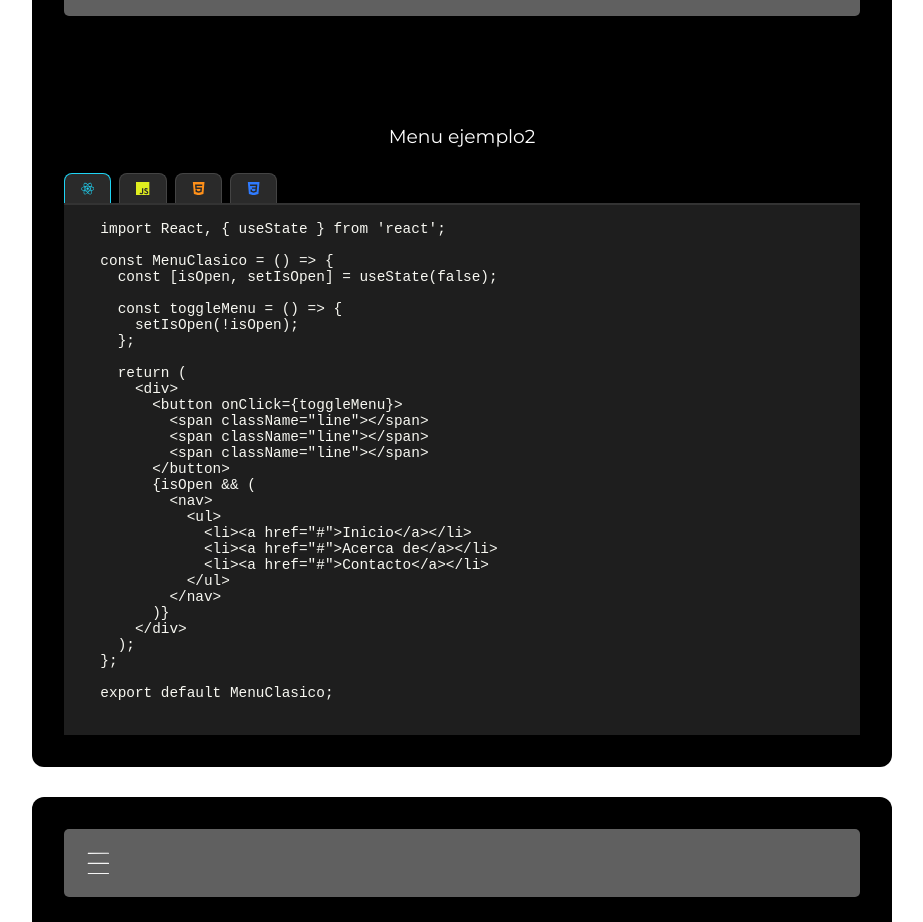
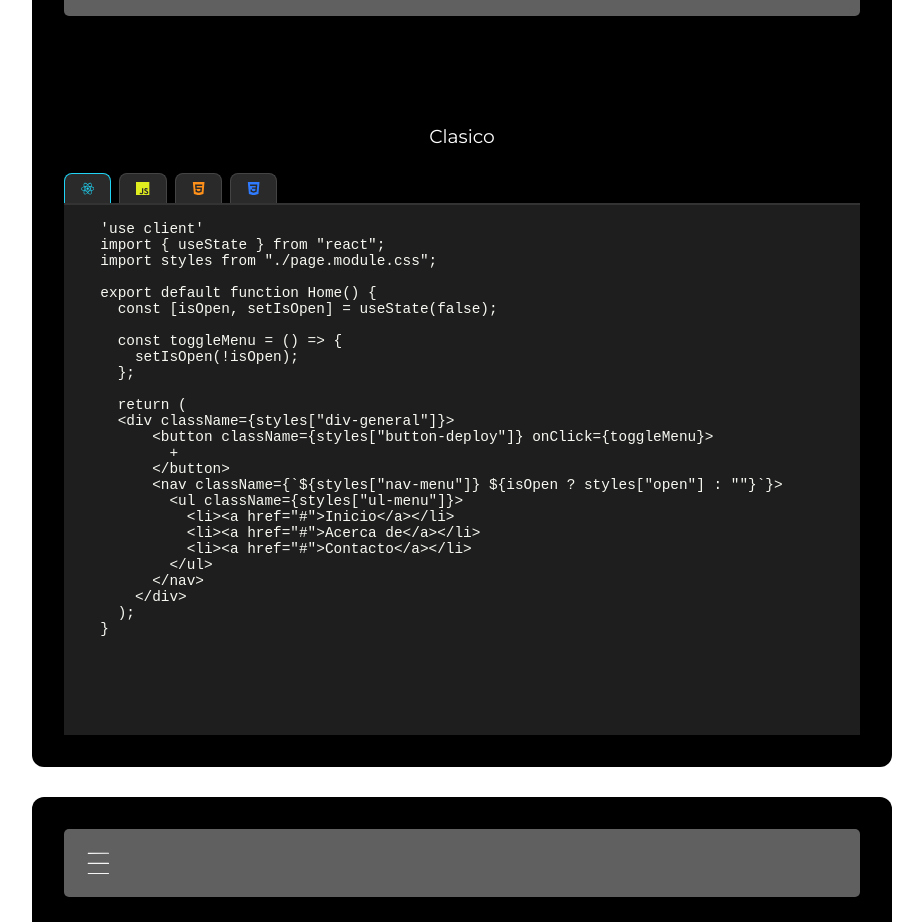
Before and after one commit to Gero0202/BurguerLabs, a Next.js app: page / in a window 1280 px wide. Shown: the part 900-1822 px from the top of the page, without its empty margins (178-1101 px from the left). Built offline with nearby package versions, Linux system fonts and the light colour scheme.

Commit message:
Agregando menu clasico

```diff
--- a/src/app/data/menuData.js
+++ b/src/app/data/menuData.js
@@ -4,11 +4,13 @@ export const menuData = [
   {
     id: 1,
     component: <MenuOne />,
-        title: "Menu ejemplo2",
+    title: "Clasico",
     reactCode: `
-          import React, { useState } from 'react';
+          'use client'
+          import { useState } from "react";
+          import styles from "./page.module.css";
 
-          const MenuClasico = () => {
+          export default function Home() {
             const [isOpen, setIsOpen] = useState(false);
 
             const toggleMenu = () => {
@@ -16,86 +18,132 @@ export const menuData = [
             };
 
             return (
-              <div>
-                <button onClick={toggleMenu}>
-                  <span className="line"></span>
-                  <span className="line"></span>
-                  <span className="line"></span>
+            <div className={styles["div-general"]}>
+                <button className={styles["button-deploy"]} onClick={toggleMenu}>
+                  +
                 </button>
-                {isOpen && (
-                  <nav>
-                    <ul>
+                <nav className={\`\${styles["nav-menu"]} \${isOpen ? styles["open"] : ""}\`}>
+                  <ul className={styles["ul-menu"]}>
                     <li><a href="#">Inicio</a></li>
                     <li><a href="#">Acerca de</a></li>
                     <li><a href="#">Contacto</a></li>
                   </ul>
                 </nav>
-                )}
               </div>
             );
-          };
-
-          export default MenuClasico;
+          }
         `,
     javascripCode: `
-          const menuButton = document.getElementById('menuButton');
-          const menuNav = document.getElementById('menuNav');
+          const toggleBtn = document.getElementById("toggleBtn");
+          const navMenu = document.getElementById("navMenu");
 
-            menuButton.addEventListener('click', () => {
-              if (menuNav.style.display === 'none') {
-                menuNav.style.display = 'block';
-              } else {
-                menuNav.style.display = 'none';
-              }
+          toggleBtn.addEventListener("click", () => {
+            navMenu.classList.toggle("open");
           });
           `,
     htmlCode: `
          <!DOCTYPE html>
           <html lang="es">
           <head>
-        <meta charset="UTF-8" />
-        <meta name="viewport" content="width=device-width, initial-scale=1" />
-        <title>Menu Clasico</title>
+            <meta charset="UTF-8">
+            <meta name="viewport" content="width=device-width, initial-scale=1.0">
+            <title>Menú Desplegable</title>
+            <link rel="stylesheet" href="styles.css">
           </head>
           <body>
-
-        <div>
-          <button id="menuButton" aria-label="Toggle menu">
-            <span class="line"></span>
-            <span class="line"></span>
-            <span class="line"></span>
-          </button>
-
-          <nav id="menuNav" style="display: none;">
-            <ul>
+            <div class="div-general">
+              <button class="button-deploy" id="toggleBtn">+</button>
+              <nav class="nav-menu" id="navMenu">
+                <ul class="ul-menu">
                   <li><a href="#">Inicio</a></li>
                   <li><a href="#">Acerca de</a></li>
                   <li><a href="#">Contacto</a></li>
                 </ul>
               </nav>
             </div>
+
+            <script  src="./index.js"></script>
           </body>
           </html>
       `,
     cssCode: `
-        .line {
-        display: block;
-        width: 25px;
-        height: 3px;
-        margin: 5px 0;
-        background-color: #333;
+        *{
+              margin: 0;
+              padding: 0;
+              box-sizing: border-box;
           }
 
-       button {
-          background: none;
-          border: none;
-          cursor: pointer;
+          .div-general {
+            width: 100%;
+            background-color: rgb(96, 96, 96);
             padding: 10px;
           }
 
-       nav {
-         /* Estilos para la barra de navegación que se muestra */
-         /* Por ejemplo, display: flex; flex-direction: column; */
+          .button-deploy {
+            background: transparent;
+            border: none;
+            cursor: pointer;
+            padding: 0.6rem;
+            border-radius: 10px;
+            transition: all 0.3s ease;
+            display: flex;
+            align-items: center;
+            justify-content: center;
+            font-size: 1.8rem;
+            color: #f5f5f5;
+          }
+
+          .button-deploy:hover {
+            background: rgba(255, 255, 255, 0.08);
+            transform: scale(1.08);
+            color: #ffffff;
+          }
+
+          .button-deploy:active {
+            transform: scale(0.95);
+            background: rgba(255, 255, 255, 0.2);
+          }
+
+          .nav-menu {
+            overflow: hidden;
+            opacity: 0;
+            transform: translateY(-100%);
+            transition: all 0.2s ease;
+            height: 0;
+            padding: 0;
+          }
+
+          .nav-menu.open {
+            transform: translateX(0);
+            opacity: 1;
+            margin: 13px;
+            height: auto;
+            padding: initial;
+          }
+
+          .ul-menu {
+            display: flex;
+            justify-content: space-evenly;
+            align-items: center;
+            font-family: sans-serif;
+          }
+
+          .ul-menu li {
+            list-style-type: none;
+            color: rgb(255, 255, 255);
+
+          }
+
+          .ul-menu li a {
+            text-decoration: none;
+            color: inherit;
+          }
+
+          @media (min-width: 700px) {
+            .ul-menu {
+              justify-content: center;
+              gap: 160px;
+            }
           }
       `
   },
```
Lines whose indentation alone changed are shown as unchanged.
